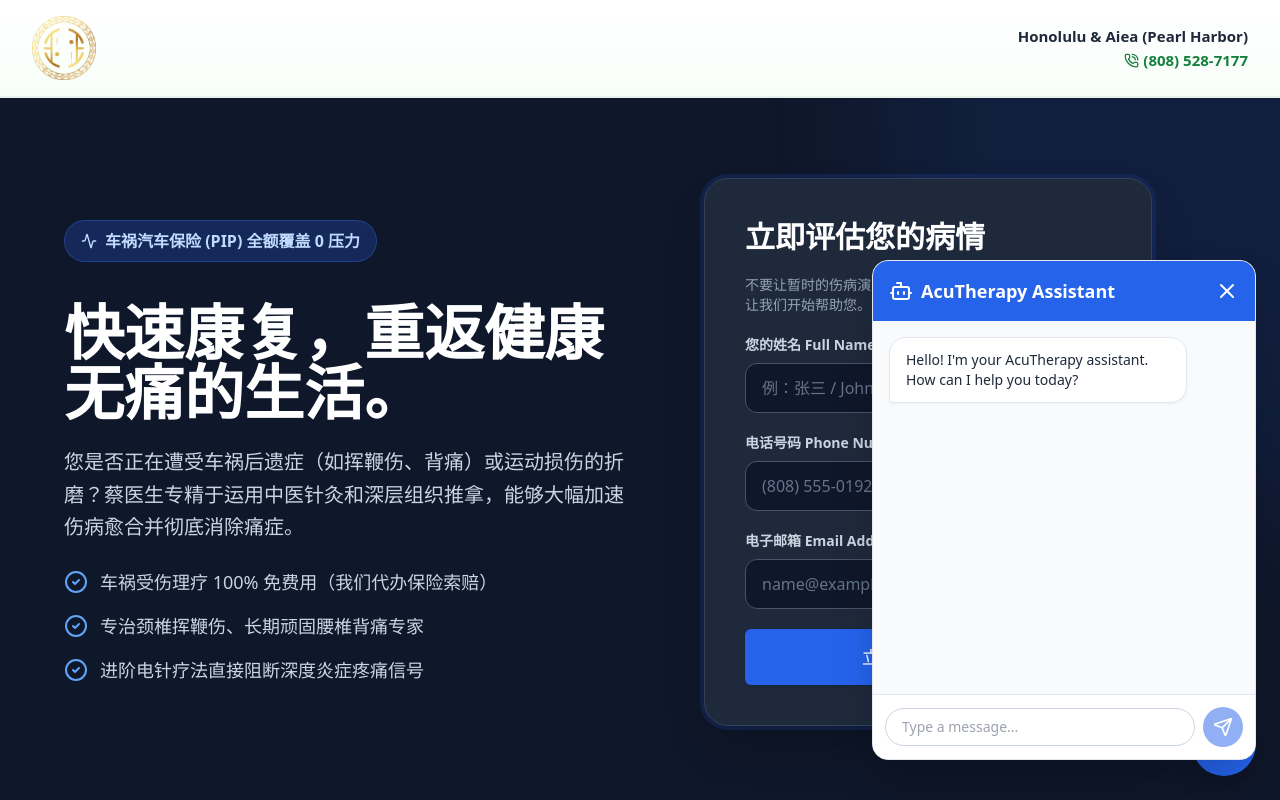
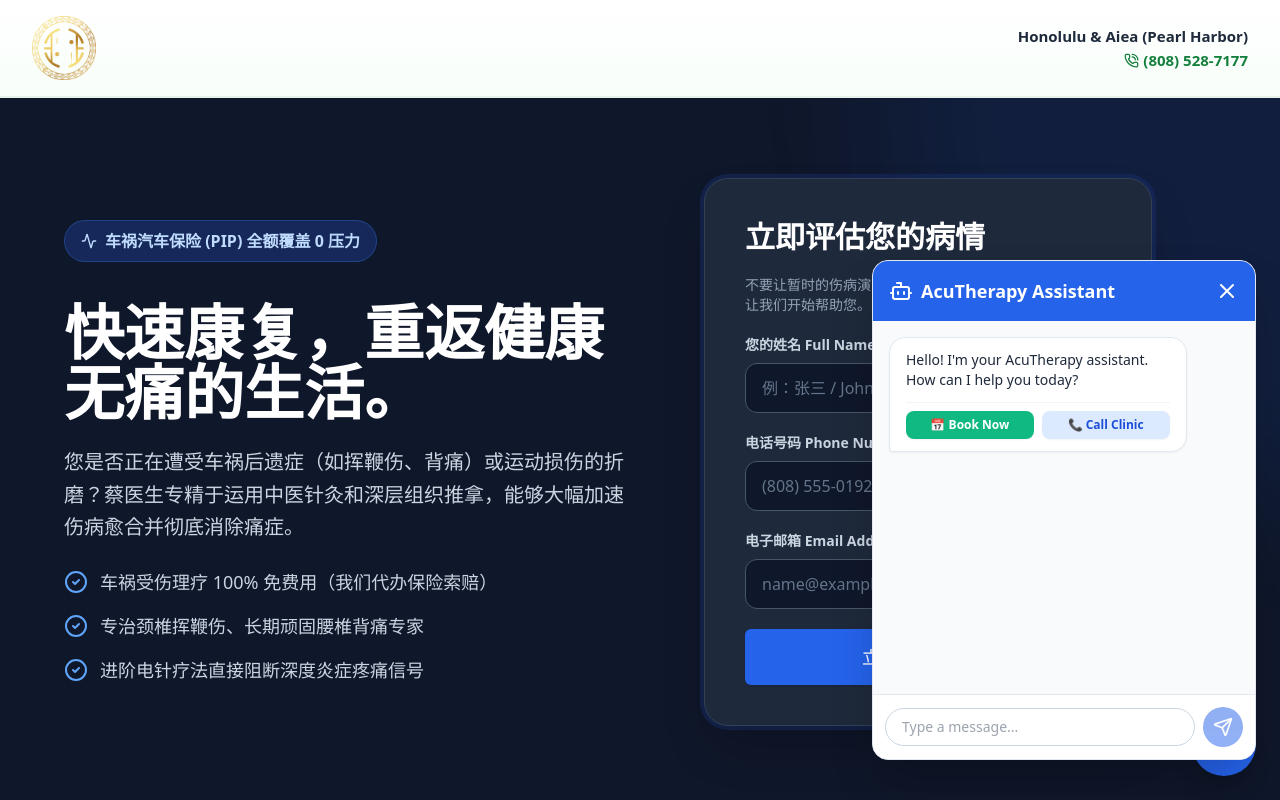
Before and after one commit to acutherapy/acutherapy-web-v2, a React (Vite) app: page /zh/landing/injury-recovery in a window 1280 px wide. Both pictures are taken after a click on the button 1224 px from the left and 744 px from the top of the page. Shown: the top 800 px of the page. Built offline with nearby package versions, Linux system fonts and the light colour scheme.

Commit message:
feat: heavily enforce AI response brevity and embed CTA buttons into every chat bubble

```diff
--- a/src/components/AIChatbot.tsx
+++ b/src/components/AIChatbot.tsx
@@ -160,10 +160,20 @@ export default function AIChatbot() {
                                         }`}
                                 >
                                     {msg.role === "assistant" ? (
-                                        <div className="space-y-2 prose prose-sm max-w-none prose-a:text-blue-500 prose-a:no-underline hover:prose-a:underline">
-                                            <ReactMarkdown>
-                                                {msg.text}
-                                            </ReactMarkdown>
+                                        <div className="space-y-3">
+                                            <div className="prose prose-sm max-w-none prose-a:text-blue-500 prose-a:no-underline hover:prose-a:underline">
+                                                <ReactMarkdown>
+                                                    {msg.text}
+                                                </ReactMarkdown>
+                                            </div>
+                                            <div className="flex gap-2 pt-2 border-t border-slate-100">
+                                                <a href="/book-appointment" className="flex-1 bg-emerald-500 text-white text-center py-1.5 rounded-lg text-xs font-bold hover:bg-emerald-600 transition-colors shadow-sm">
+                                                    📅 Book Now
+                                                </a>
+                                                <a href="tel:8085287177" className="flex-1 bg-blue-100 text-blue-700 text-center py-1.5 rounded-lg text-xs font-bold hover:bg-blue-200 transition-colors shadow-sm">
+                                                    📞 Call Clinic
+                                                </a>
+                                            </div>
                                         </div>
                                     ) : (
                                         msg.text
```
Also changed, not shown: api/chat.js (+4 -4 lines).
